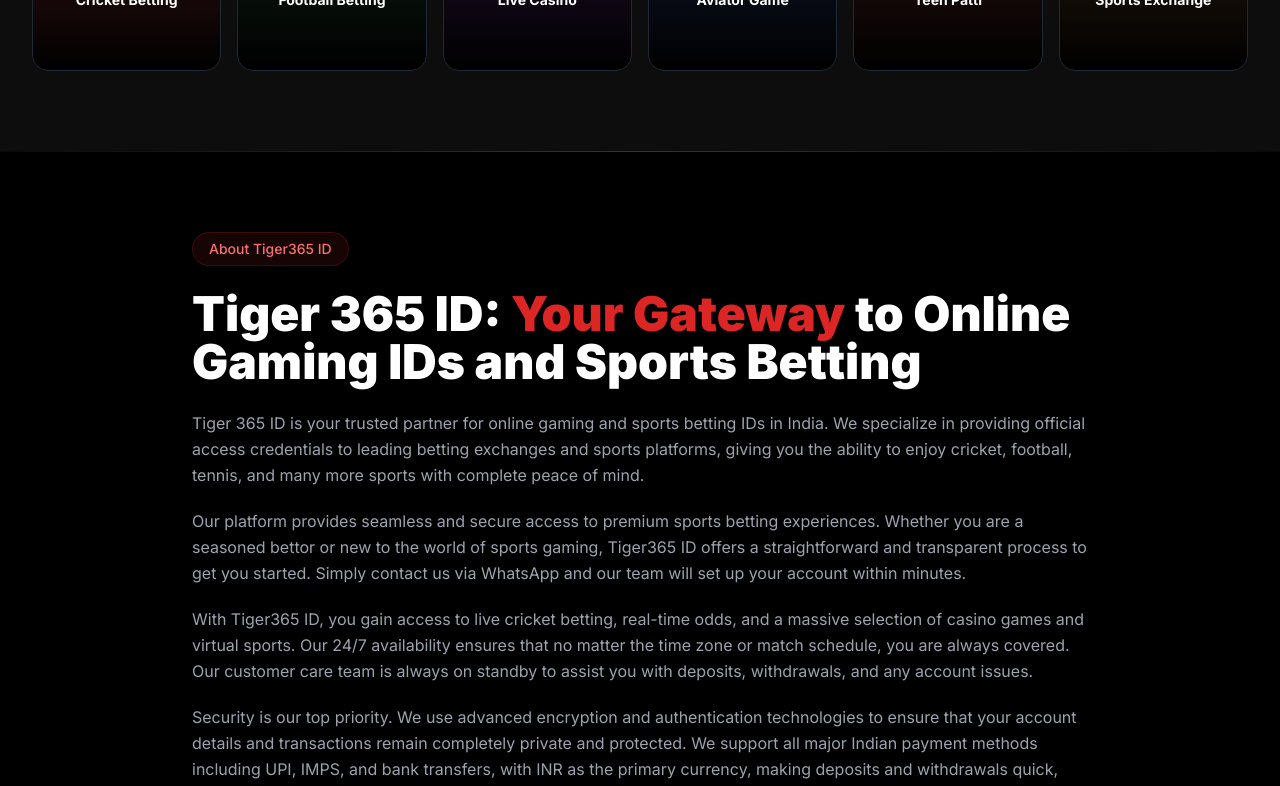
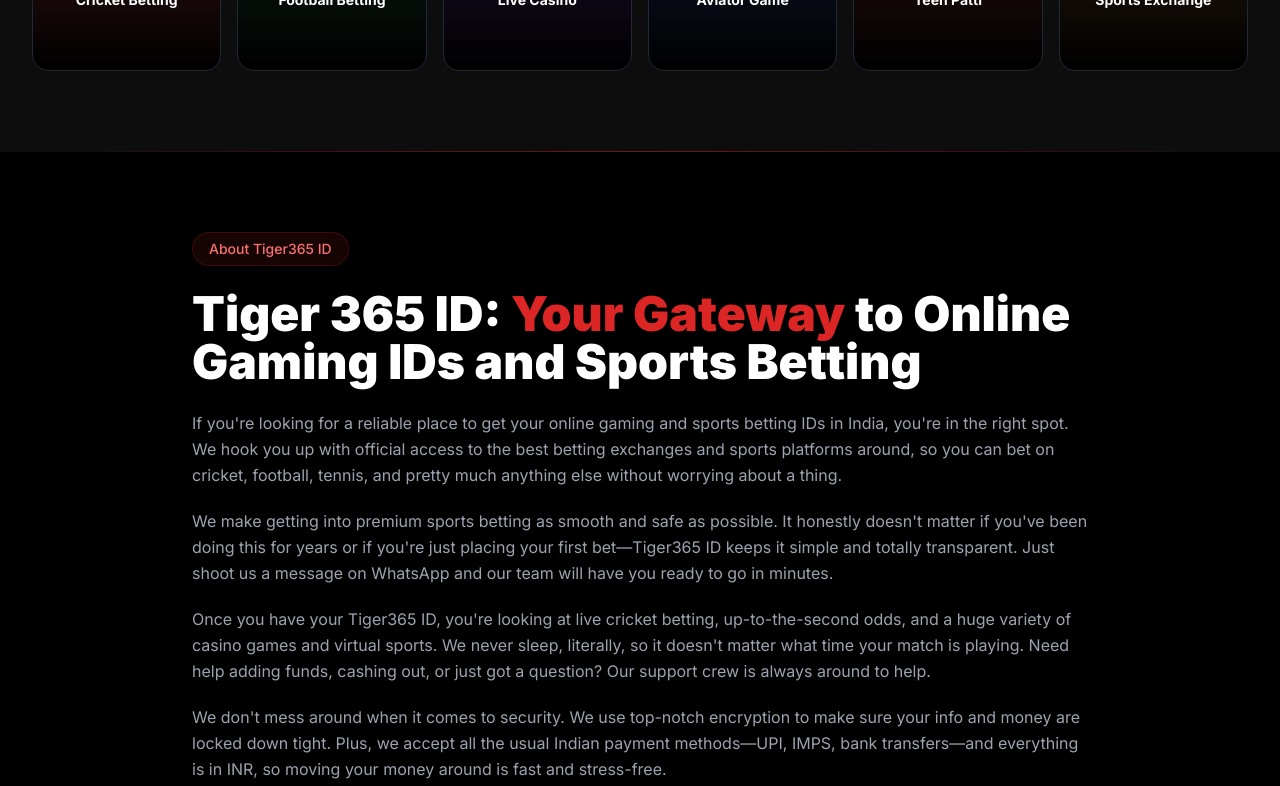
Before and after one commit to siyaguptaa78-code/tiger09, a Next.js app: page / in a window 1280 px wide. Shown: the part 2000-2786 px from the top of the page. Built offline with nearby package versions, Linux system fonts and the light colour scheme.

Commit message:
updated text

```diff
--- a/components/AboutSection.tsx
+++ b/components/AboutSection.tsx
@@ -21,29 +21,21 @@
 
             <div className="space-y-5 text-gray-400 text-base leading-relaxed">
               <p>
-                Tiger 365 ID is your trusted partner for online gaming and sports betting IDs in India.
-                We specialize in providing official access credentials to leading betting exchanges and sports platforms,
-                giving you the ability to enjoy cricket, football, tennis, and many more sports with complete peace of mind.
+                If you're looking for a reliable place to get your online gaming and sports betting IDs in India, you're in the right spot.
+                We hook you up with official access to the best betting exchanges and sports platforms around,
+                so you can bet on cricket, football, tennis, and pretty much anything else without worrying about a thing.
               </p>
 
               <p>
-                Our platform provides seamless and secure access to premium sports betting experiences. Whether you are a
-                seasoned bettor or new to the world of sports gaming, Tiger365 ID offers a straightforward and transparent
-                process to get you started. Simply contact us via WhatsApp and our team will set up your account within minutes.
+                We make getting into premium sports betting as smooth and safe as possible. It honestly doesn't matter if you've been doing this for years or if you're just placing your first bet—Tiger365 ID keeps it simple and totally transparent. Just shoot us a message on WhatsApp and our team will have you ready to go in minutes.
               </p>
 
               <p>
-                With Tiger365 ID, you gain access to live cricket betting, real-time odds, and a massive selection of
-                casino games and virtual sports. Our 24/7 availability ensures that no matter the time zone or match schedule,
-                you are always covered. Our customer care team is always on standby to assist you with deposits, withdrawals,
-                and any account issues.
+                Once you have your Tiger365 ID, you're looking at live cricket betting, up-to-the-second odds, and a huge variety of casino games and virtual sports. We never sleep, literally, so it doesn't matter what time your match is playing. Need help adding funds, cashing out, or just got a question? Our support crew is always around to help.
               </p>
 
               <p>
-                Security is our top priority. We use advanced encryption and authentication technologies to ensure that your
-                account details and transactions remain completely private and protected. We support all major Indian payment
-                methods including UPI, IMPS, and bank transfers, with INR as the primary currency, making deposits and
-                withdrawals quick, easy, and hassle-free.
+                We don't mess around when it comes to security. We use top-notch encryption to make sure your info and money are locked down tight. Plus, we accept all the usual Indian payment methods—UPI, IMPS, bank transfers—and everything is in INR, so moving your money around is fast and stress-free.
               </p>
             </div>
 
--- a/components/FAQSection.tsx
+++ b/components/FAQSection.tsx
@@ -6,33 +6,33 @@
 const faqs = [
   {
     id: 'whatsapp-number',
-    question: "Where can I find the Tiger365ID WhatsApp number?",
+    question: "How do I get the Tiger365ID WhatsApp number?",
     answer:
-      "You can find our Tiger365 ID WhatsApp number directly on this website. Simply click any of the 'GET TIGER 365 ID' buttons and you will be redirected to our official WhatsApp where our team is available 24/7. Our number is +91 85578 77879. Please save this number and reach out for instant account setup.",
+      "It's super easy—just click any of the 'GET TIGER 365 ID' buttons on this page. They'll take you straight to our official WhatsApp where someone is always waiting to help you out. You can also save our number manually: +91 85578 77879. Shoot us a text whenever you're ready to get set up.",
   },
   {
     id: 'multiple-platforms',
-    question: "Can I access multiple platforms with a Tiger365ID account?",
+    question: "Does one Tiger365ID work on different platforms?",
     answer:
-      "Yes! Tiger365 ID provides access to multiple top-rated betting exchanges and platforms. With a single ID, you can access cricket betting, football, live casino games, Aviator, Teen Patti, and much more. Our team will guide you on how to use your Tiger365 ID across different platforms seamlessly.",
+      "You bet. One single Tiger365 ID is your all-access pass to a bunch of top betting exchanges and platforms. Whether you want to bet on a cricket match, play live casino games, or try your luck at Aviator or Teen Patti, we've got you covered. If you need help jumping between platforms, just ask our support team.",
   },
   {
     id: 'service-247',
-    question: "What does Tiger365ID 24/7 service mean?",
+    question: "Are you guys really available 24/7?",
     answer:
-      "Our 24/7 service means our customer support team is available 24 hours a day, 7 days a week, including weekends and holidays. Whether you have a query at 3 AM or need deposit assistance during a live match, our team is always ready to assist you via WhatsApp, Telegram, or phone call.",
+      "Yes, literally! Our support crew is online 24 hours a day, 7 days a week, 365 days a year (including weekends and holidays). So if you're up watching a match at 3 AM and need help making a deposit, we're right here waiting on WhatsApp, Telegram, or a phone call.",
   },
   {
     id: 'secure-login',
-    question: "Is the Tiger365ID login secure?",
+    question: "How safe is my Tiger365ID login?",
     answer:
-      "Absolutely. Security is our highest priority. All Tiger365 ID accounts are protected by industry-standard SSL encryption and multi-factor authentication. Your credentials and financial data are fully encrypted and never shared with third parties. We regularly audit our security systems to ensure maximum protection for all our users.",
+      "It's incredibly safe. We treat security as our number one priority. Every Tiger365 ID account is locked down with industry-standard encryption and extra authentication layers. Your personal info and money are completely encrypted and never given to anyone else. We're constantly checking our systems to make sure you're protected.",
   },
   {
     id: 'cricket-aviator',
-    question: "Can I play Cricket ID and Aviator games with Tiger365ID?",
+    question: "Can I bet on Cricket and play Aviator with my ID?",
     answer:
-      "Yes! Tiger365 ID gives you full access to live cricket betting as well as popular crash games like Aviator. Our platform supports a wide variety of betting options including IPL, T20 World Cup, domestic leagues, and international matches. You can also enjoy Aviator, Dragon Tiger, Roulette, and other exciting casino games — all with a single Tiger365 ID.",
+      "Absolutely! Your Tiger365 ID gives you the keys to both. You can jump from betting on IPL and World Cup matches straight into playing popular crash games like Aviator. You'll also get access to Dragon Tiger, Roulette, and a ton of other awesome casino games.",
   },
 ];
 
--- a/components/HeroSection.tsx
+++ b/components/HeroSection.tsx
@@ -76,7 +76,7 @@
             {/* Description */}
             <div className="animate-on-scroll opacity-0 translate-y-8 transition-all duration-700 delay-200">
               <p className="text-gray-400 text-lg leading-relaxed max-w-lg">
-                Get your official Tiger365 ID and access the best cricket betting, live sports, and casino games. Secure, fast, and available 24/7 with dedicated customer support.
+                Grab your official Tiger365 ID today and jump right into the best cricket betting, live sports, and casino action out there. We keep things fast, completely secure, and our support team is always awake and ready to help you out, 24/7.
               </p>
             </div>
 
--- a/components/PaymentSupport.tsx
+++ b/components/PaymentSupport.tsx
@@ -1,15 +1,15 @@
 'use client';
 
 const supportBullets = [
-  { icon: '👤', title: 'Personalized Assistance', desc: 'Dedicated agents assigned to your account for tailored support.' },
-  { icon: '🕐', title: '24/7 Support', desc: 'Round-the-clock availability via WhatsApp, chat, and call.' },
-  { icon: '📞', title: 'Multiple Contact Options', desc: 'Reach us via WhatsApp, Telegram, or email anytime.' },
+  { icon: '👤', title: 'Your Own Personal Guide', desc: 'We assign dedicated agents to your account so you always know who you\'re talking to.' },
+  { icon: '🕐', title: 'We Never Sleep', desc: 'Literally. Reach out via WhatsApp, chat, or call whenever you need us.' },
+  { icon: '📞', title: 'Always Reachable', desc: 'Hit us up on WhatsApp, Telegram, or email—whatever works best for you.' },
 ];
 
 const paymentBullets = [
-  { icon: '⚡', title: 'Fast Transactions', desc: 'Deposits credited within minutes, withdrawals processed same day.' },
-  { icon: '🌍', title: 'Local Currency Support', desc: 'All transactions in Indian Rupees with local bank support.' },
-  { icon: '₹', title: 'INR Accepted', desc: 'Full support for INR with no currency conversion fees.' },
+  { icon: '⚡', title: 'Lightning Fast', desc: 'Deposits hit your account in minutes. Withdrawals are processed the same day. No waiting around.' },
+  { icon: '🌍', title: 'Local Banking', desc: 'Everything is done in Indian Rupees directly through your local bank.' },
+  { icon: '₹', title: 'No Hidden Fees', desc: 'We fully support INR, meaning you never have to worry about annoying conversion fees.' },
 ];
 
 export default function PaymentSupport() {
@@ -22,9 +22,9 @@
             Payments & Support
           </span>
           <h2 className="text-3xl sm:text-4xl lg:text-5xl font-black text-white leading-tight">
-            Fast and Reliable{' '}
-            <span className="text-red-500">Payment Methods</span>{' '}
-            Available
+            Fast, Reliable{' '}
+            <span className="text-red-500">Payments</span>{' '}
+            & Always-On Support
           </h2>
           <div className="w-24 h-1 bg-gradient-to-r from-red-600 to-amber-400 rounded-full mx-auto mt-4"></div>
         </div>
--- a/components/TeamSection.tsx
+++ b/components/TeamSection.tsx
@@ -30,9 +30,7 @@
         </h2>
 
         <p className="text-gray-400 text-lg max-w-2xl mx-auto leading-relaxed mb-12">
-          Our dedicated team of gaming experts and customer support specialists are available 24/7 to ensure
-          you get the best experience. From account setup to live betting assistance — we&apos;ve got you covered
-          every step of the way.
+          Our crew of gaming experts and support pros are literally here 24/7 to make sure you have a great time. Whether you just need help setting up an account or you're looking for live betting advice — we&apos;re with you every step of the way.
         </p>
 
         {/* Team avatars */}
@@ -83,7 +81,7 @@
             <span className="text-red-400">MORE!</span>
           </div>
           <div className="mt-6 text-gray-500 text-lg">
-            Join thousands of players already winning with Tiger365 ID
+            Come join thousands of other players who are already winning with their Tiger365 ID.
           </div>
         </div>
 
```
Also changed, not shown: components/CricketFeatures.tsx (+6 -6 lines), components/Disclaimer.tsx (+6 -7 lines), components/ServiceCards.tsx (+9 -9 lines), 1 other file (tests, documents, lock files or other folders).
